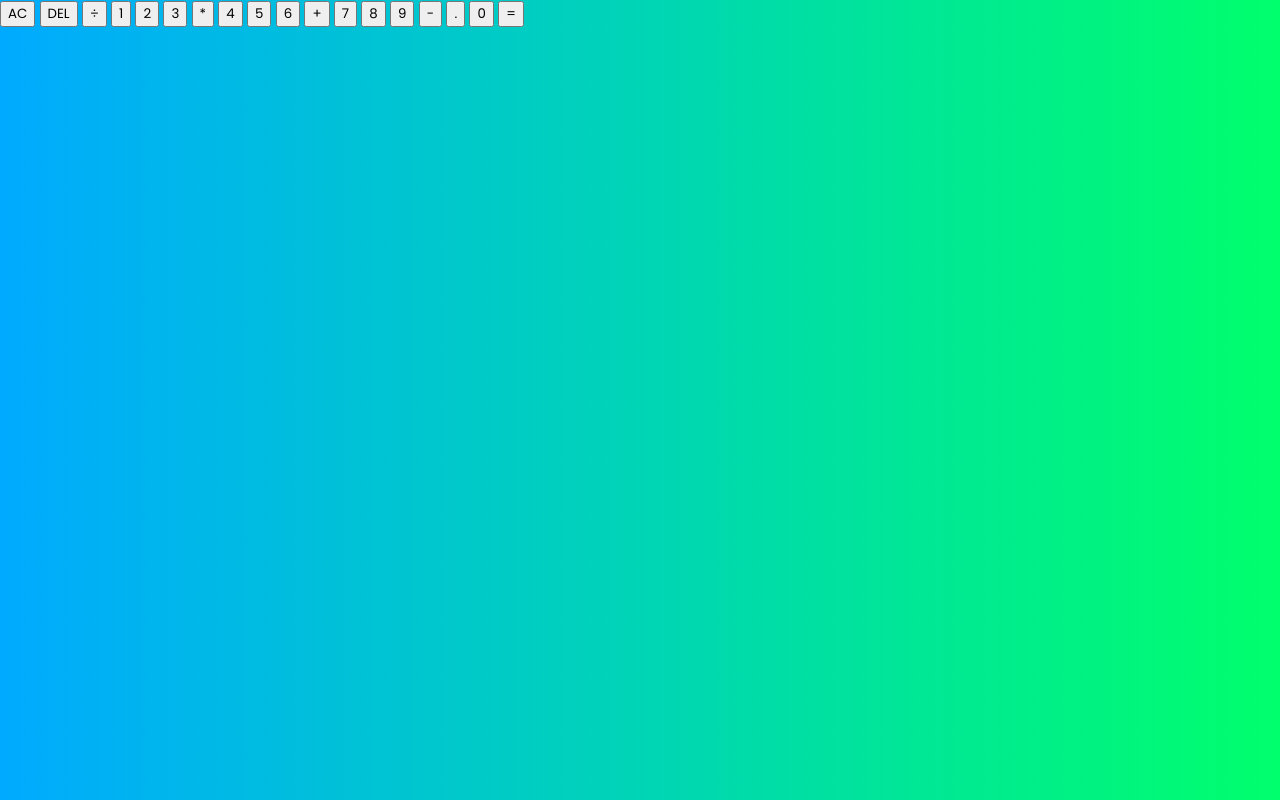
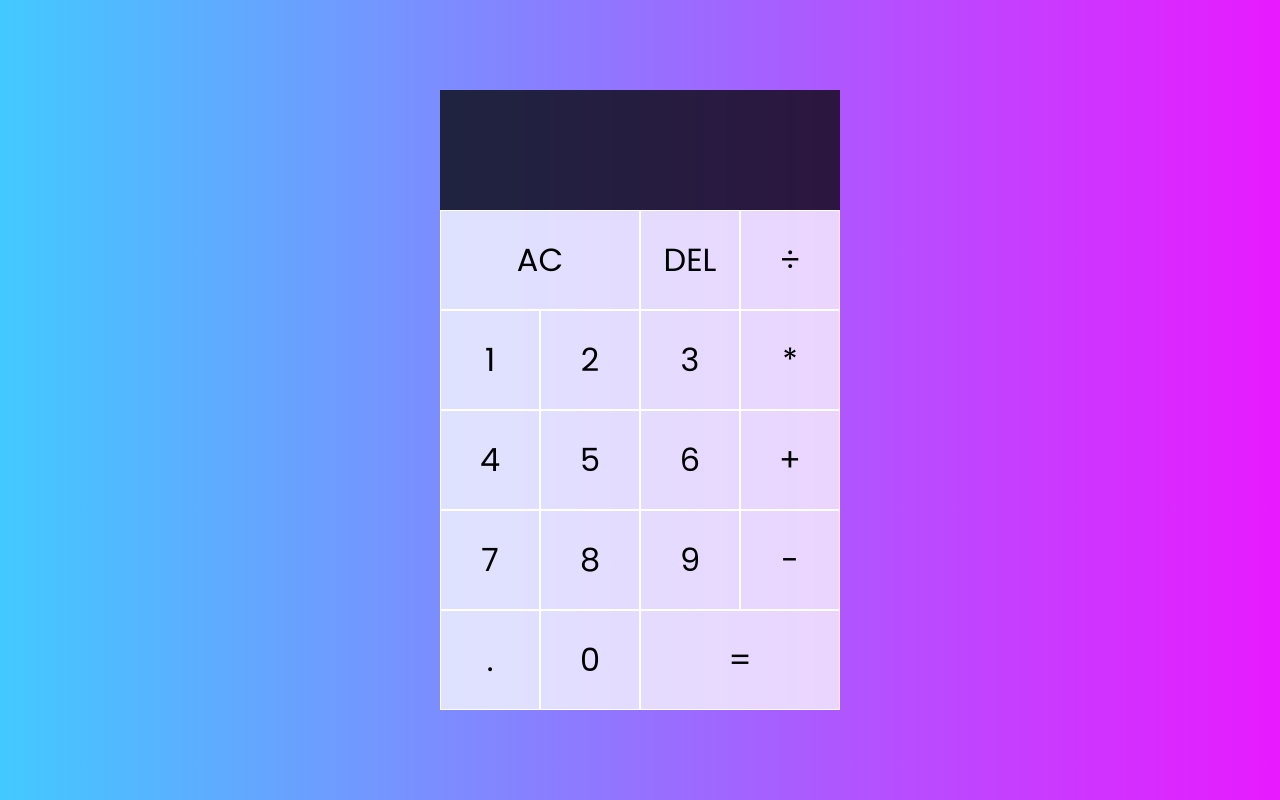
Before and after one commit to SazedWorldbringer/calculator, a plain HTML site: page index.html in a window 1280 px wide. Drawn offline with nearby package versions, Linux system fonts and the light colour scheme.

Commit message:
finished markup and styling

```diff
--- a/index.html
+++ b/index.html
@@ -17,27 +17,27 @@
   <body>
     <div class="calculator-grid">
       <div class="output">
-        <div class="previous-operand"></div>
-        <div class="current-operand"></div>
+        <div data-previous-operand class="previous-operand"></div>
+        <div data-current-operand class="current-operand"></div>
       </div>
-      <button class="span-two">AC</button>
-      <button>DEL</button>
-      <button>÷</button>
-      <button>1</button>
-      <button>2</button>
-      <button>3</button>
-      <button>*</button>
-      <button>4</button>
-      <button>5</button>
-      <button>6</button>
-      <button>+</button>
-      <button>7</button>
-      <button>8</button>
-      <button>9</button>
-      <button>-</button>
-      <button>.</button>
-      <button>0</button>
-      <button class="span-two">=</button>
+      <button data-all-clear class="span-two">AC</button>
+      <button data-delete>DEL</button>
+      <button data-operation>÷</button>
+      <button data-number>1</button>
+      <button data-number>2</button>
+      <button data-number>3</button>
+      <button data-operation>*</button>
+      <button data-number>4</button>
+      <button data-number>5</button>
+      <button data-number>6</button>
+      <button data-operation>+</button>
+      <button data-number>7</button>
+      <button data-number>8</button>
+      <button data-number>9</button>
+      <button data-operation>-</button>
+      <button data-number>.</button>
+      <button data-number>0</button>
+      <button data-equals class="span-two">=</button>
     </div>
   </body>
 </html>
--- a/style.css
+++ b/style.css
@@ -11,5 +11,56 @@
 body {
   padding: 0;
   margin: 0;
-  background: linear-gradient(to right, #00aaff, #00ff6c);
+  background: linear-gradient(
+    90deg,
+    hsla(197, 100%, 63%, 1) 0%,
+    hsla(294, 100%, 55%, 1) 100%
+  );
 }
+
+.calculator-grid {
+  display: grid;
+  justify-content: center;
+  align-content: center;
+  min-height: 100vh;
+  grid-template-columns: repeat(4, 100px);
+  grid-template-rows: minmax(120px, auto) repeat(5, 100px);
+}
+
+.calculator-grid button {
+  cursor: pointer;
+  font-size: 2rem;
+  border: 1px solid white;
+  outline: none;
+  background-color: rgba(255, 255, 255, 0.75);
+}
+
+.calculator-grid button:hover {
+  background-color: rgba(255, 255, 255, 0.9);
+}
+
+.span-two {
+  grid-column: span 2;
+}
+
+.output {
+  grid-column: 1 / -1;
+  background-color: rgba(0, 0, 0, 0.75);
+  display: flex;
+  align-items: flex-end;
+  justify-content: space-around;
+  flex-direction: column;
+  padding: 10px;
+  word-wrap: break-word;
+  word-break: break-all;
+}
+
+.output .previous-operand {
+  color: rgba(255, 255, 255, 0.75);
+  font-size: 1.5rem;
+}
+
+.output .current-operand {
+  color: rgb(255, 255, 255);
+  font-size: 2.5rem;
+}
```
